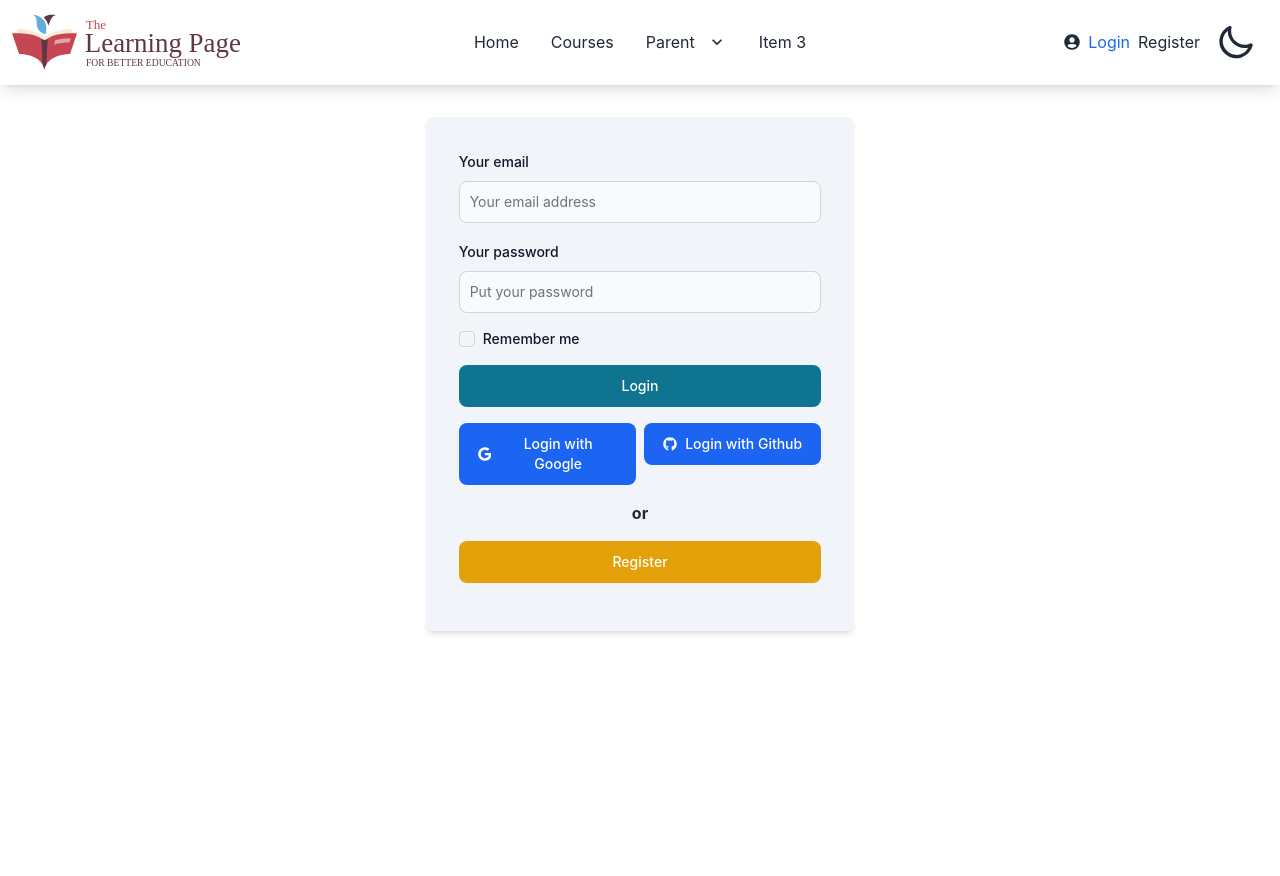
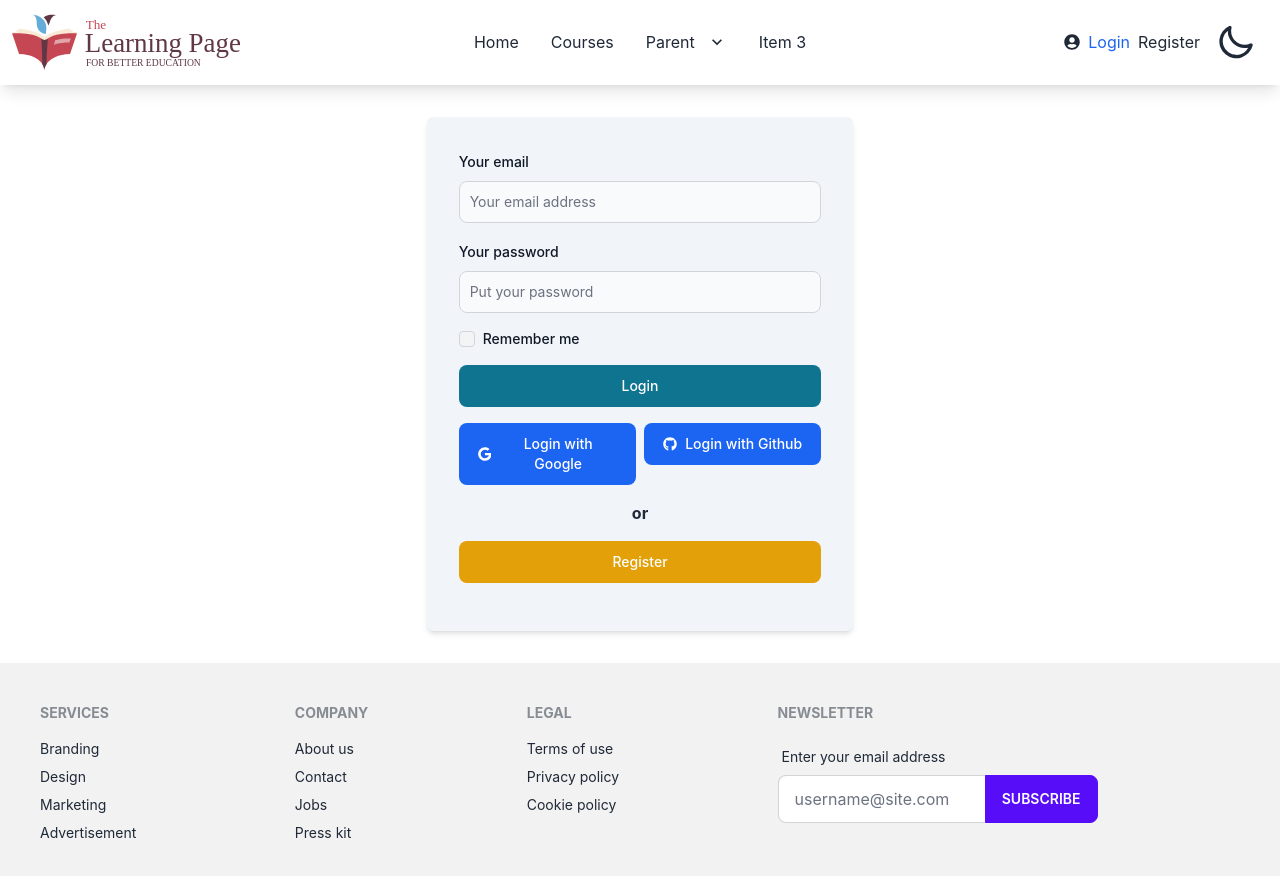
Before and after one commit to rajibrt/the-learning-page, a React (Create React App) app: page /login in a window 1280 px wide. Shown: the top 876 px of the page. Before the commit the page ends 800 px from the top, so only its background shows below. Built offline with nearby package versions, Linux system fonts and the light colour scheme; no server answers; what @react-pdf/renderer would draw is missing.

Commit message:
card design updated

```diff
--- a/src/Pages/CourseEnroll.js
+++ b/src/Pages/CourseEnroll.js
@@ -72,7 +72,7 @@ const CourseEnroll = () => {
 
                                         <div className='flex justify-between gap-2'>
                                             <Link to='/'><button className="btn outline-0 bg-blue-800 text-white" ><FaArrowLeft></FaArrowLeft> </button></Link>
-                                            <button className="btn outline-0 bg-blue-800 text-white">Get premium access</button>
+                                            <Link to="/premiumAccess" className="btn outline-0 bg-blue-800 text-white">Get premium access</Link>
                                         </div>
                                     </div>
                                 </div>
--- a/src/Pages/Others/Profile/Profile.js
+++ b/src/Pages/Others/Profile/Profile.js
@@ -86,13 +86,9 @@ const Profile = () => {
                     required={true}
                 />
             </div>
-            <div className="flex items-center gap-2">
-                <Label htmlFor="terms">
-                    Accept <Link to='/terms'><span className='text-blue-600'>Terms & Condition</span></Link>
-                </Label>
-            </div>
+
             <Button type="submit">
-                Register
+                Update
             </Button>
         </form>
     );
--- a/src/Pages/Enrollment.js
+++ b/src/Pages/PremiumAccess.js
@@ -1,6 +1,6 @@
 import React from 'react';
 
-const Enrollment = () => {
+const PremiumAccess = () => {
     return (
         <div>
             <h2>Payment Page</h2>
@@ -8,4 +8,4 @@ const Enrollment = () => {
     );
 };
 
-export default Enrollment;
+export default PremiumAccess;
--- a/src/Shared/CourseCard.js
+++ b/src/Shared/CourseCard.js
@@ -1,24 +1,31 @@
 import React from 'react';
-import { FaBed, FaUser } from 'react-icons/fa';
+import { FaBed, FaBook, FaClock, FaUser } from 'react-icons/fa';
 import { Link } from 'react-router-dom';
 
 
 const CourseCard = ({ course }) => {
     console.log(course);
-    const { id, title, picture, short_description, price, bed, guest } = course;
+    const { id, title, rating, picture, short_description, price, course_duration, total_module
+    } = course;
 
     return (
         <div>
             <div className="card w-96 bg-base-100 shadow-xl">
-                <img className='' src={picture} alt="course" />
+                <div className="relative" >
+                    <img src={picture} alt="course" />
+                    <h2 className="absolute text-white font-bold w-full p-2 bottom-0 bg-black/50">Rating: {rating.number}</h2>
+                </div>
+
                 <div className="card-body">
 
                     <h2 className="card-title">{title}</h2>
+
                     <p>{short_description.length > 100 ? short_description.slice(0, 100) + '...' : short_description}</p>
                     <p className='text-2xl font-bold'>$ {price} </p>
                     <div className="flex justify-between items-center">
-                        <div className='flex items-center rounded-md outline outline-white hover:bg-blue-100 p-2 hover:text-black'><FaBed></FaBed> <p className='ml-2'> {bed} </p></div>
-                        <div className='flex items-center rounded-md outline outline-white hover:bg-blue-100 p-2 hover:text-black'><FaUser></FaUser><p className='ml-2'> {guest}</p></div>
+                        <div className='flex items-center rounded-md outline outline-white hover:bg-blue-100 p-2 hover:text-black'><FaClock></FaClock> <p className='ml-2'> {course_duration} </p></div>
+                        <div className='flex items-center rounded-md outline outline-white hover:bg-blue-100 p-2 hover:text-black'><FaBook></FaBook><p className='ml-2'> {total_module
+                        }</p></div>
 
                         <Link to={`/courses/${id}`}><button className="btn outline-0 bg-blue-800">Check Now</button></Link>
                     </div>
--- a/src/Shared/Footer.js
+++ b/src/Shared/Footer.js
@@ -1,10 +1,42 @@
 import React from 'react';
+import { FaDribbble, FaFacebook, FaGit, FaInstagram, FaTwitter } from 'react-icons/fa';
 
 const Footer = () => {
     return (
-        <div>
-            <h2>This is footer</h2>
-        </div>
+        <footer className="footer p-10 bg-base-200 text-base-content mt-8">
+            <div>
+                <span className="footer-title">Services</span>
+                <a className="link link-hover">Branding</a>
+                <a className="link link-hover">Design</a>
+                <a className="link link-hover">Marketing</a>
+                <a className="link link-hover">Advertisement</a>
+            </div>
+            <div>
+                <span className="footer-title">Company</span>
+                <a className="link link-hover">About us</a>
+                <a className="link link-hover">Contact</a>
+                <a className="link link-hover">Jobs</a>
+                <a className="link link-hover">Press kit</a>
+            </div>
+            <div>
+                <span className="footer-title">Legal</span>
+                <a className="link link-hover">Terms of use</a>
+                <a className="link link-hover">Privacy policy</a>
+                <a className="link link-hover">Cookie policy</a>
+            </div>
+            <div>
+                <span className="footer-title">Newsletter</span>
+                <div className="form-control w-80">
+                    <label className="label">
+                        <span className="label-text">Enter your email address</span>
+                    </label>
+                    <div className="relative">
+                        <input type="text" placeholder="username@site.com" className="input input-bordered w-full pr-16" />
+                        <button className="btn btn-primary absolute top-0 right-0 rounded-l-none">Subscribe</button>
+                    </div>
+                </div>
+            </div>
+        </footer>
     );
 };
 
--- a/src/layout/Main.js
+++ b/src/layout/Main.js
@@ -1,5 +1,6 @@
 import React from 'react';
 import { Outlet } from 'react-router-dom';
+import Footer from '../Shared/Footer';
 import Header from '../Shared/Header';
 
 const Main = () => {
@@ -7,6 +8,7 @@ const Main = () => {
         <div>
             <Header></Header>
             <Outlet></Outlet>
+            <Footer></Footer>
         </div>
     );
 };
```
Also changed, not shown: src/Routes/Routes.js (+3 -4 lines), src/firebase/firebase.config.js (+8 -0 lines).
